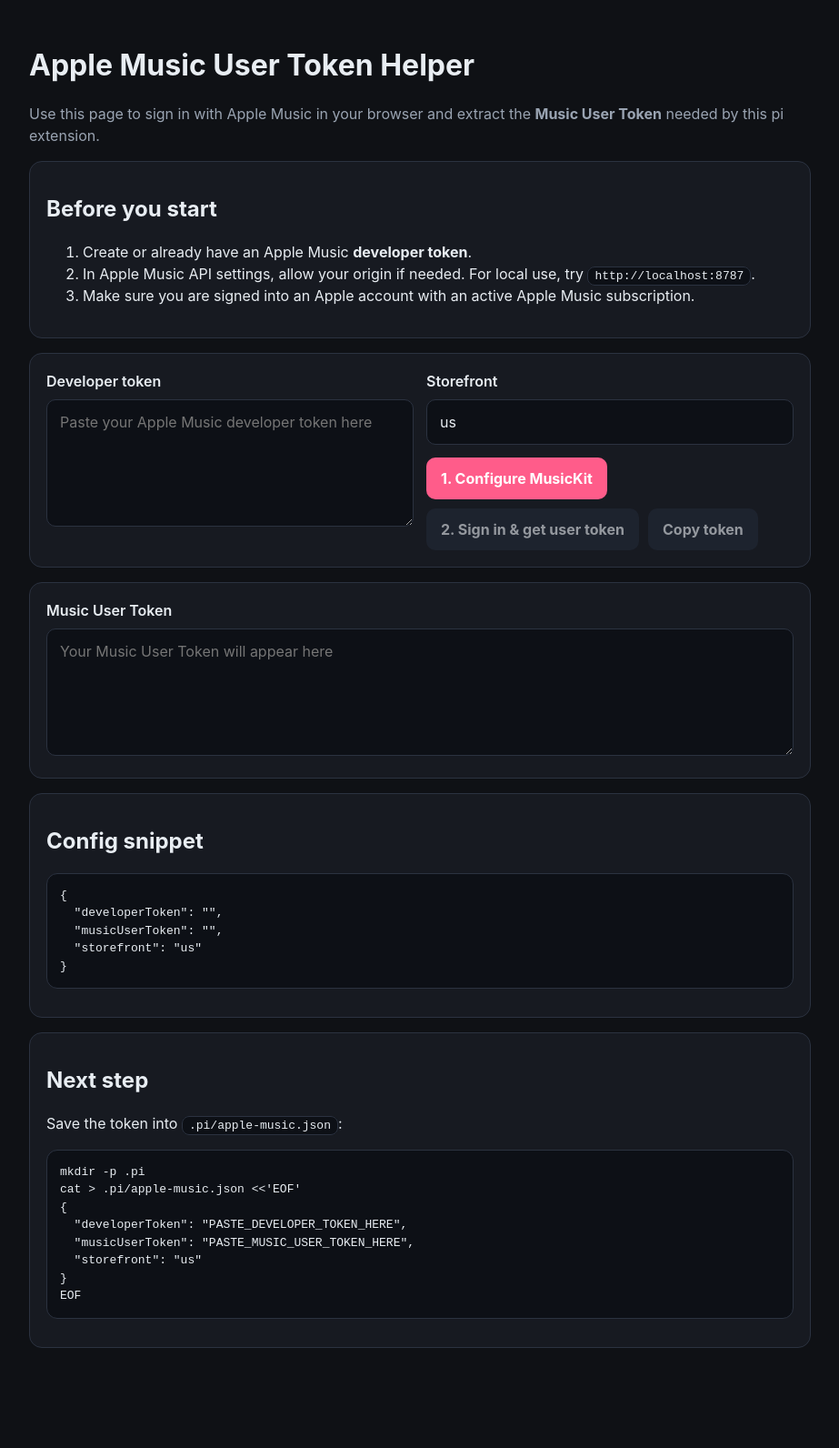
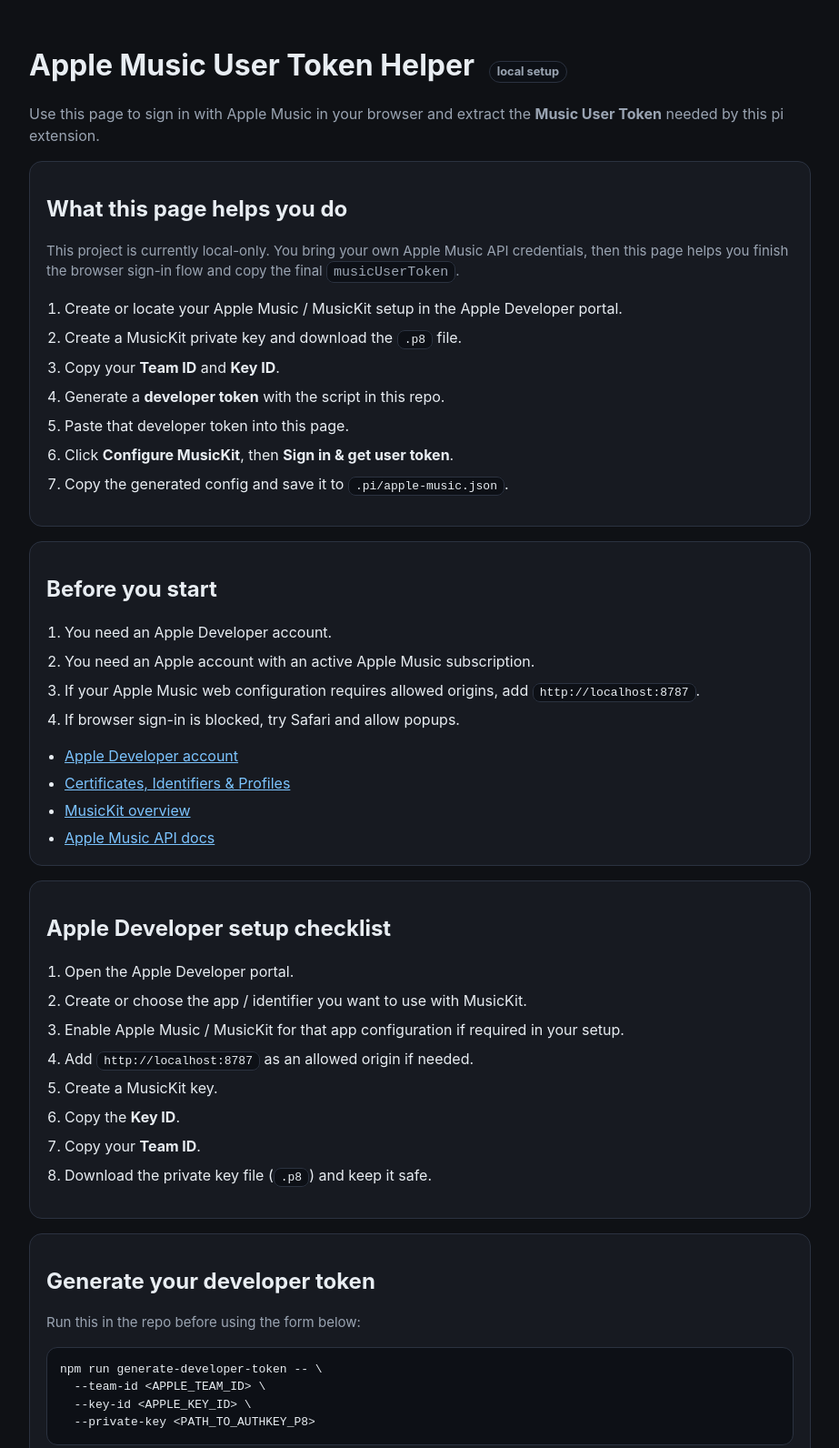
Before and after one commit to ladislas/pi-music, a website: page helper/music-user-token.html in a window 1280 px wide. Shown: the top 1592 px of the page at 91% size, without its empty margins (178-1101 px from the left). Before the commit the page ends 1562 px from the top, so only its background shows below. Drawn offline with Linux system fonts and the light colour scheme.

Commit message:
Improve Apple Music setup documentation

```diff
--- a/helper/music-user-token.html
+++ b/helper/music-user-token.html
@@ -38,6 +38,32 @@
         border-radius: 14px;
         padding: 18px;
         margin: 16px 0;
+      }
+      .steps {
+        padding-left: 20px;
+      }
+      .steps li + li {
+        margin-top: 8px;
+      }
+      .small {
+        font-size: 0.94rem;
+      }
+      .pill {
+        display: inline-block;
+        padding: 3px 8px;
+        border-radius: 999px;
+        border: 1px solid var(--border);
+        background: #0d1016;
+        color: var(--muted);
+        font-size: 0.8rem;
+        margin-left: 8px;
+      }
+      ul.links {
+        margin: 10px 0 0;
+        padding-left: 20px;
+      }
+      ul.links li + li {
+        margin-top: 6px;
       }
       label {
         display: block;
@@ -120,19 +146,67 @@
   </head>
   <body>
     <div class="wrap">
-      <h1>Apple Music User Token Helper</h1>
+      <h1>Apple Music User Token Helper <span class="pill">local setup</span></h1>
       <p class="muted">
         Use this page to sign in with Apple Music in your browser and extract the <strong>Music User Token</strong>
         needed by this pi extension.
       </p>
 
       <div class="card">
+        <h2>What this page helps you do</h2>
+        <p class="small muted">
+          This project is currently local-only. You bring your own Apple Music API credentials, then this page helps you
+          finish the browser sign-in flow and copy the final <code>musicUserToken</code>.
+        </p>
+        <ol class="steps">
+          <li>Create or locate your Apple Music / MusicKit setup in the Apple Developer portal.</li>
+          <li>Create a MusicKit private key and download the <code>.p8</code> file.</li>
+          <li>Copy your <strong>Team ID</strong> and <strong>Key ID</strong>.</li>
+          <li>Generate a <strong>developer token</strong> with the script in this repo.</li>
+          <li>Paste that developer token into this page.</li>
+          <li>Click <strong>Configure MusicKit</strong>, then <strong>Sign in &amp; get user token</strong>.</li>
+          <li>Copy the generated config and save it to <code>.pi/apple-music.json</code>.</li>
+        </ol>
+      </div>
+
+      <div class="card">
         <h2>Before you start</h2>
-        <ol>
-          <li>Create or already have an Apple Music <strong>developer token</strong>.</li>
-          <li>In Apple Music API settings, allow your origin if needed. For local use, try <code>http://localhost:8787</code>.</li>
-          <li>Make sure you are signed into an Apple account with an active Apple Music subscription.</li>
+        <ol class="steps">
+          <li>You need an Apple Developer account.</li>
+          <li>You need an Apple account with an active Apple Music subscription.</li>
+          <li>If your Apple Music web configuration requires allowed origins, add <code>http://localhost:8787</code>.</li>
+          <li>If browser sign-in is blocked, try Safari and allow popups.</li>
         </ol>
+
+        <ul class="links">
+          <li><a href="https://developer.apple.com/account/" target="_blank" rel="noreferrer">Apple Developer account</a></li>
+          <li><a href="https://developer.apple.com/account/resources/" target="_blank" rel="noreferrer">Certificates, Identifiers &amp; Profiles</a></li>
+          <li><a href="https://developer.apple.com/musickit/" target="_blank" rel="noreferrer">MusicKit overview</a></li>
+          <li><a href="https://developer.apple.com/documentation/applemusicapi" target="_blank" rel="noreferrer">Apple Music API docs</a></li>
+        </ul>
+      </div>
+
+      <div class="card">
+        <h2>Apple Developer setup checklist</h2>
+        <ol class="steps">
+          <li>Open the Apple Developer portal.</li>
+          <li>Create or choose the app / identifier you want to use with MusicKit.</li>
+          <li>Enable Apple Music / MusicKit for that app configuration if required in your setup.</li>
+          <li>Add <code>http://localhost:8787</code> as an allowed origin if needed.</li>
+          <li>Create a MusicKit key.</li>
+          <li>Copy the <strong>Key ID</strong>.</li>
+          <li>Copy your <strong>Team ID</strong>.</li>
+          <li>Download the private key file (<code>.p8</code>) and keep it safe.</li>
+        </ol>
+      </div>
+
+      <div class="card">
+        <h2>Generate your developer token</h2>
+        <p class="small muted">Run this in the repo before using the form below:</p>
+        <pre>npm run generate-developer-token -- \
+  --team-id &lt;APPLE_TEAM_ID&gt; \
+  --key-id &lt;APPLE_KEY_ID&gt; \
+  --private-key &lt;PATH_TO_AUTHKEY_P8&gt;</pre>
       </div>
 
       <div class="card row two">
@@ -179,6 +253,9 @@ cat > .pi/apple-music.json <<'EOF'
   "storefront": "us"
 }
 EOF</pre>
+        <p class="small muted">
+          You can also save the same config in <code>~/.pi/agent/apple-music.json</code> if you want it available across projects.
+        </p>
       </div>
     </div>
 
@@ -257,13 +334,13 @@ EOF</pre>
           refreshPreview();
 
           if (token) {
-            setStatus("Success. Music User Token obtained.", "ok");
+            setStatus("Success. Music User Token obtained. Copy the config snippet below into .pi/apple-music.json.", "ok");
           } else {
             setStatus("No token was returned.", "warn");
           }
         } catch (error) {
           setStatus(
-            `Authorization failed.\n\n${error?.message || String(error)}\n\nTips:\n- ensure localhost is allowed for your Apple Music app configuration\n- ensure you are signed into a subscribed Apple Music account\n- try Safari or a browser where Apple login popups are allowed`,
+            `Authorization failed.\n\n${error?.message || String(error)}\n\nTips:\n- ensure localhost is allowed for your Apple Music app configuration\n- ensure you are signed into a subscribed Apple Music account\n- confirm your developer token is valid and not expired\n- verify you used the correct Team ID, Key ID, and .p8 file when generating the developer token\n- try Safari or a browser where Apple login popups are allowed`,
             "error",
           );
         }
```
Also changed, not shown: README.md.
